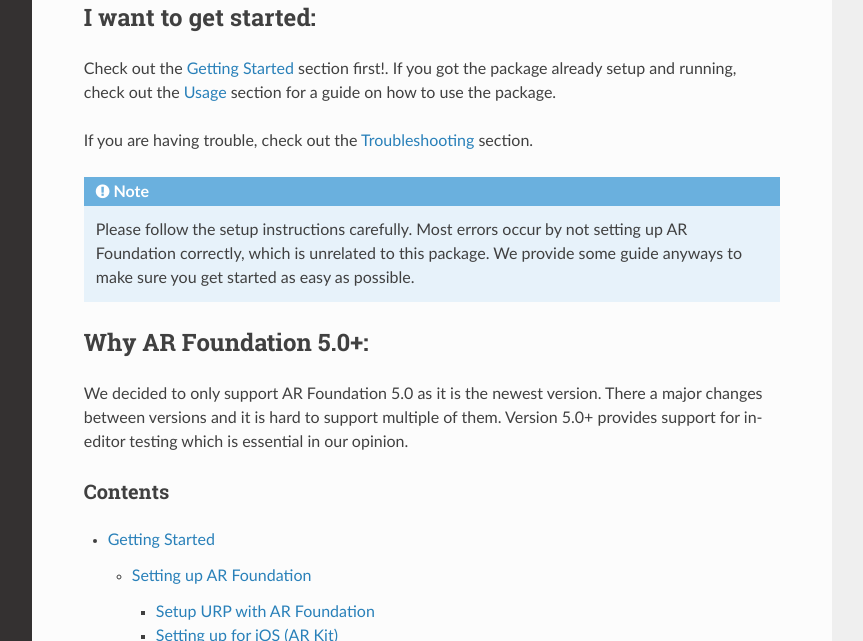
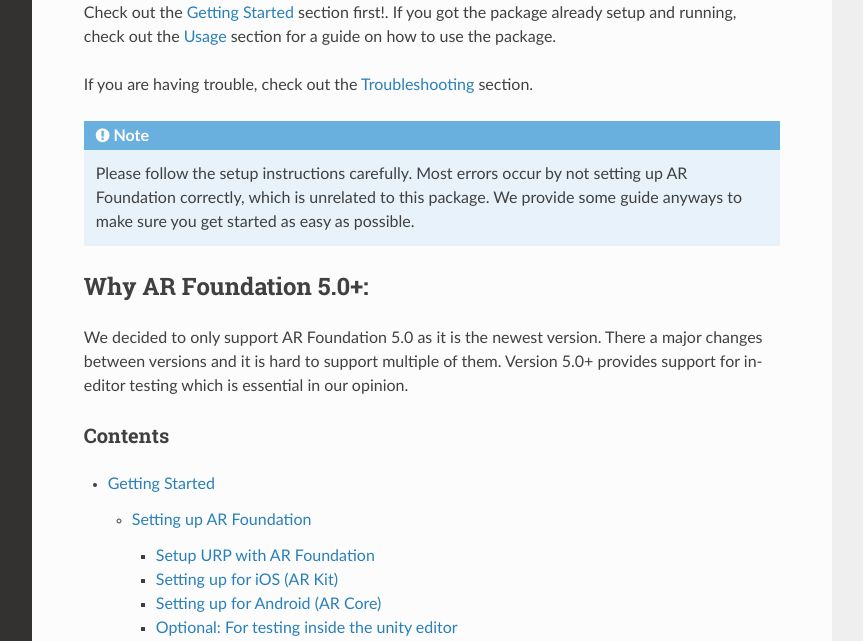
Before and after one commit to Ditached/ARPlacementKit-Docs, a Sphinx documentation site: the page built from docs/source/index.rst, in a window 1280 px wide and 900 px high, scrolled down 983 px, cut to the strip 259-900 px from the top of the window. Shown: the whole strip, without its empty margins (268-1131 px from the left). Built offline with Sphinx 7.4.7 and the Read the Docs theme 2.0.0, drawn with Linux system fonts in a browser that asks for light colours.

Commit message:
Changing sections

```diff
--- a/docs/source/index.rst
+++ b/docs/source/index.rst
@@ -28,10 +28,6 @@
 
 
 
-
-I want to get started:
-~~~~~~~~
-
 Check out the :doc:`installation` section first!. If you got the package already setup and running,
 check out the :doc:`usage` section for a guide on how to use the package.
 
```
